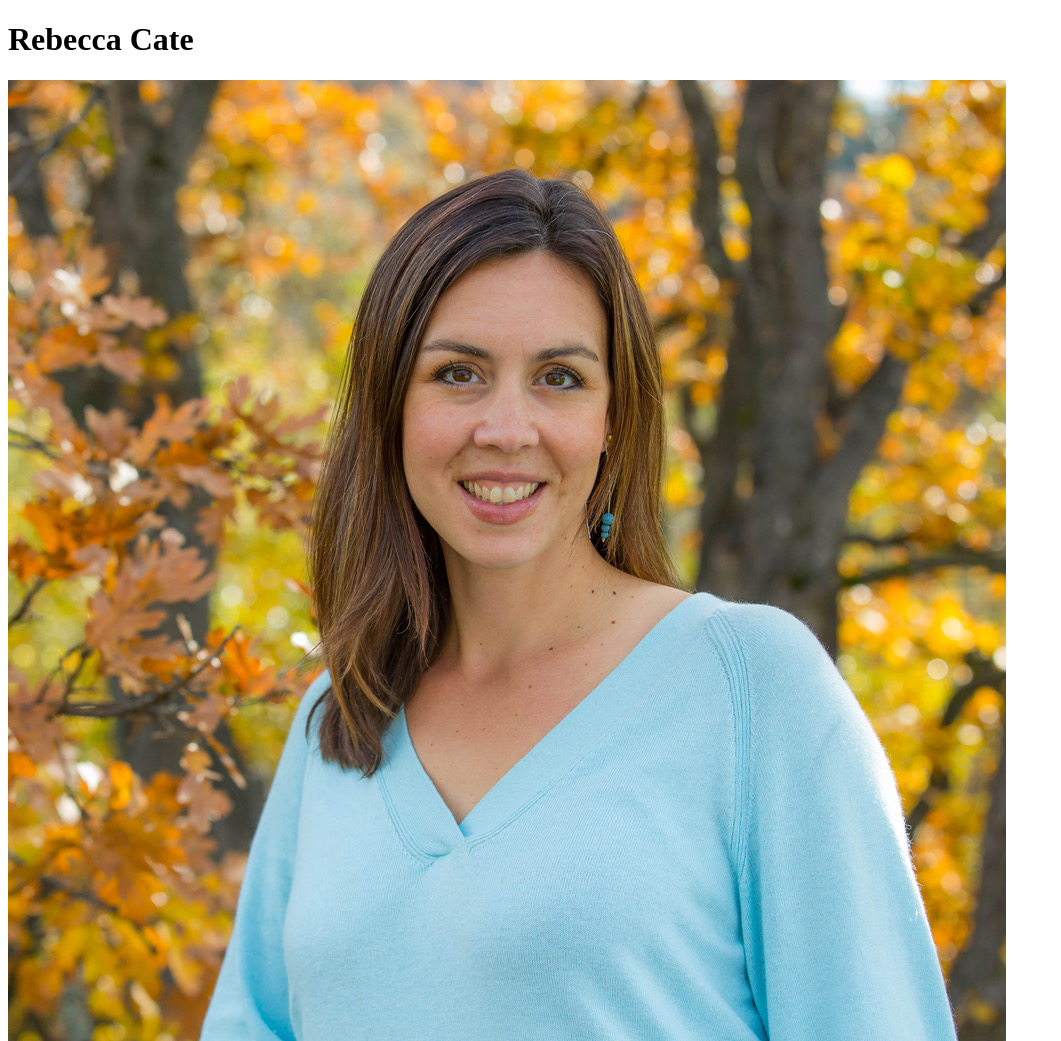
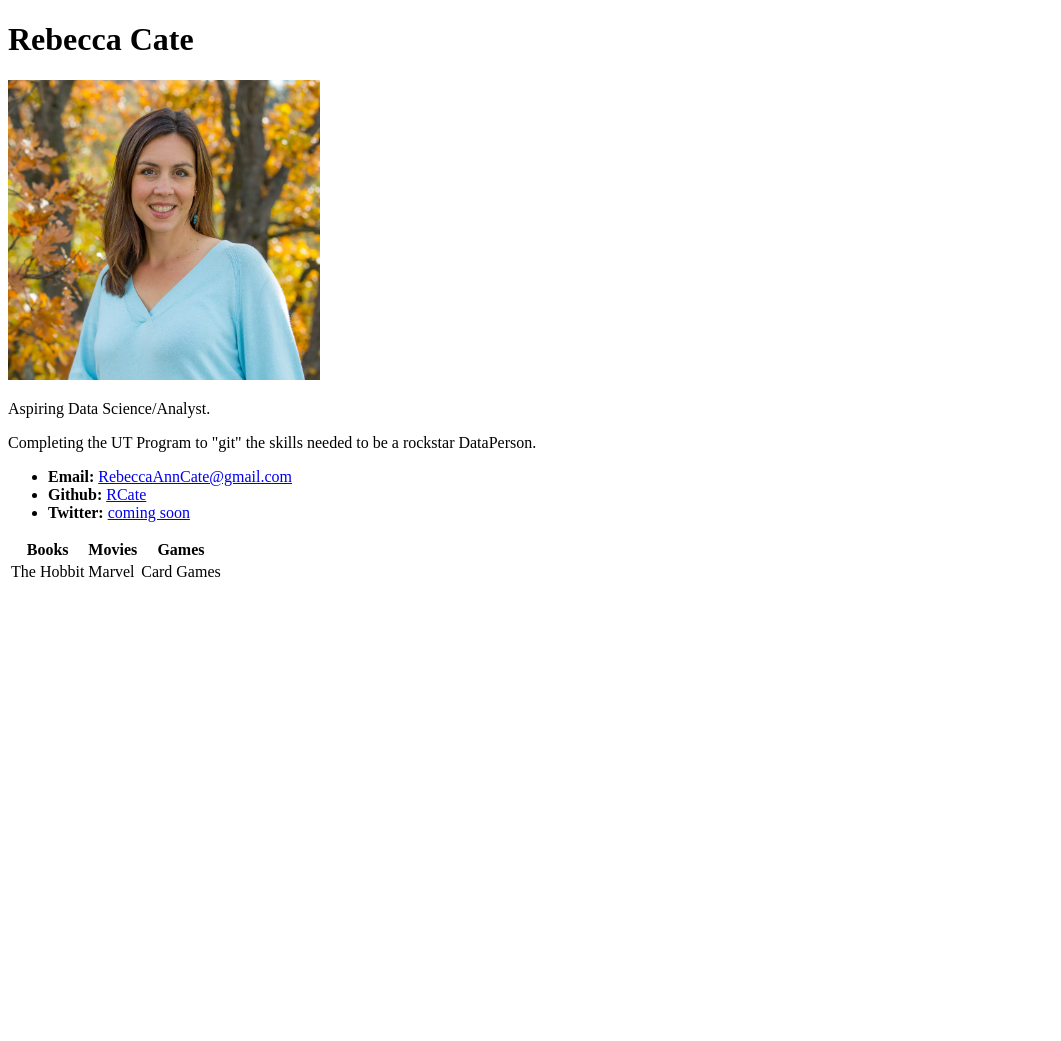
Before and after one commit to RCate/rcate.github.io, a plain HTML site: page RCateBasic-HTML-Bio.html in a window 1280 px wide. Shown: the top 1041 px of the page, without its empty margins (0-1061 px from the left). After the commit the page ends 800 px from the top, so only its background shows below. Drawn offline with Linux system fonts and the light colour scheme; files whose address does not match are found by name.

Commit message:
Adjusting JPG

```diff
--- a/RCateBasic-HTML-Bio.html
+++ b/RCateBasic-HTML-Bio.html
@@ -9,7 +9,7 @@
 
   <h1>Rebecca Cate</h1>
 
-  <img src="file:///Users/rxc0076/Desktop/github_homepage/RebeccaPortrait.jpg" alt="Rebecca">
+  <img  style="height: 300px;" src="RebeccaPortrait.jpg" alt="Rebecca">
 
   <p>Aspiring Data Science/Analyst.</p>
   <p>Completing the UT Program to "git" the skills needed to be a rockstar DataPerson.</p>
```
Also changed, not shown: RebeccasWeb.html (+1 -1 lines).
